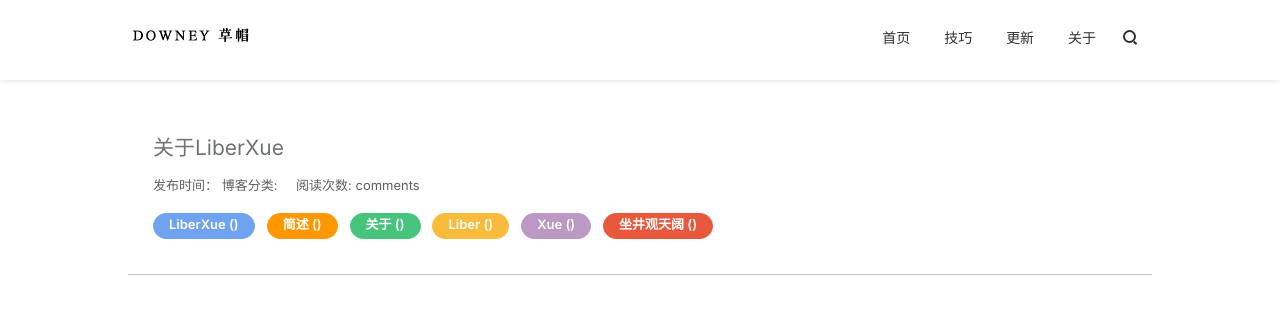
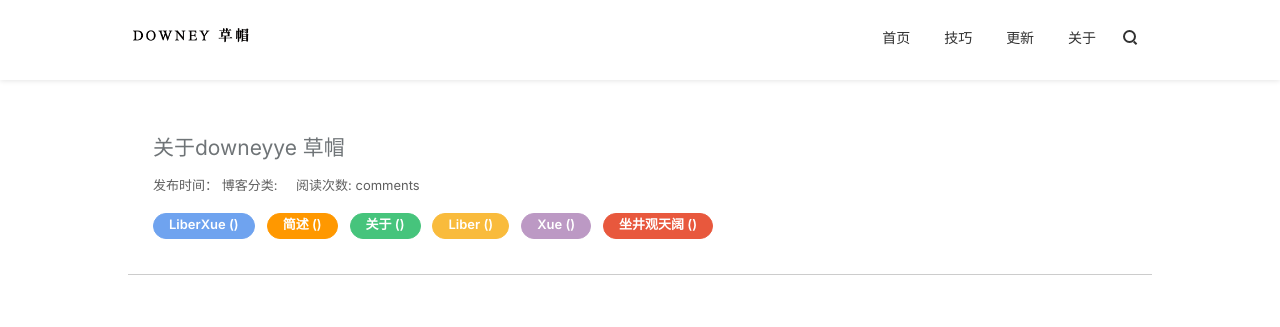
Before and after one commit to downeyye/downeyye.github.io, a Jekyll site: the page built from about.md, in a window 1280 px wide and 900 px high. Shown: the top 327 px of the window. Built offline with Jekyll 4.4.1, drawn with Linux system fonts in a browser that asks for light colours; nearby versions of some CDN libraries; comment, search, counter and statistics services are not loaded.

Commit message:
修改about

```diff
--- a/about.md
+++ b/about.md
@@ -1,8 +1,8 @@
 ---
 layout: blog
-title: 关于LiberXue
-description: "关于LiberXue博客角落自述"
-data: 2017-08-05 09:19:11
+title: 关于downeyye 草帽
+description: "关于downeyye博客角落自述"
+data: 2018-08-11 09:19:11
 tags:
 - LiberXue
 - 简述
```
Also changed, not shown: other parts of about.md (+1 -5 lines).
